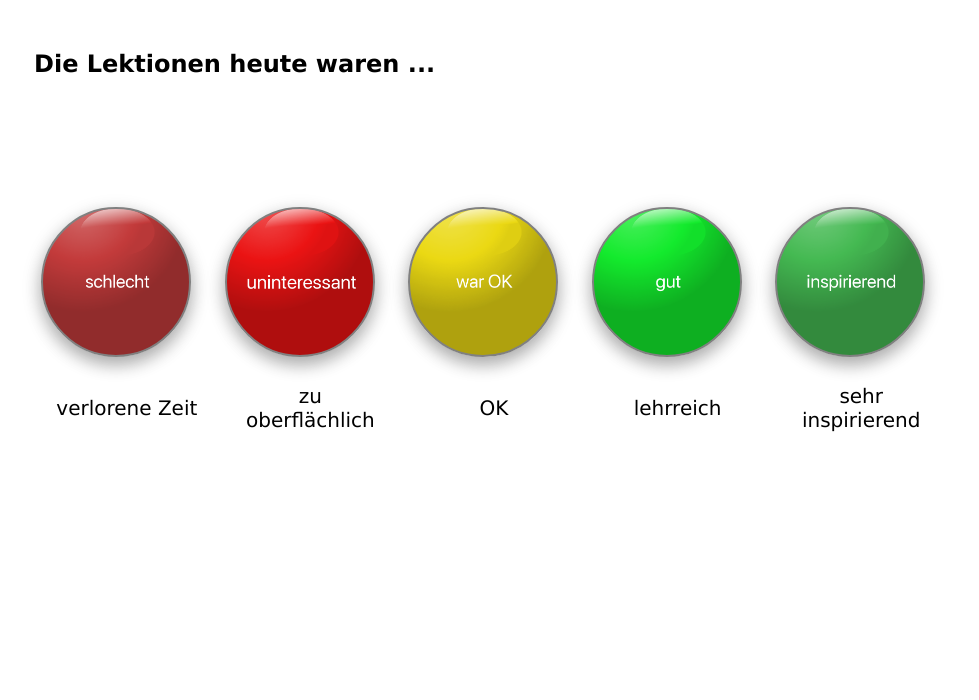
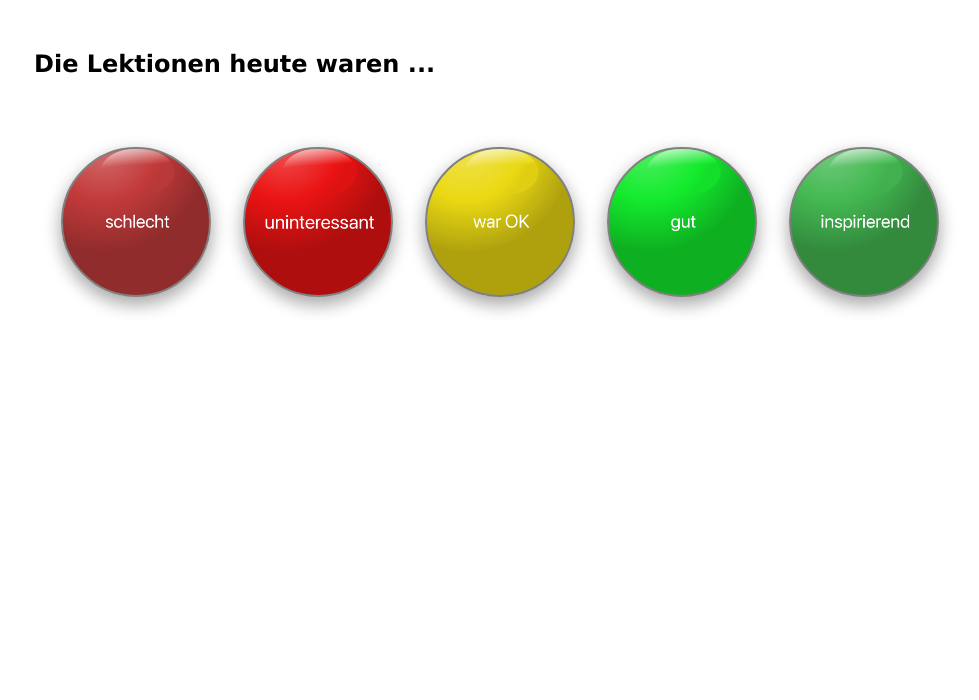
Before and after one commit to anawas/RateMyLessons, a PHP site: page / in a window 1280 px wide. Shown: the top 700 px of the page, without its empty margins (6-985 px from the left). Run offline with PHP 8.4, Linux system fonts and the light colour scheme.

Commit message:
Removed text because text is written on buttons

```diff
--- a/css/styles.css
+++ b/css/styles.css
@@ -26,7 +26,7 @@ table {
 
 td {
   margin: 0;
-  padding: 0;
+  padding-right: 0;
   text-align: center;
   width: 20%;
 }
@@ -42,7 +42,7 @@ td {
     margin: auto;
     position: absolute;
     left: 0px;
-    top:20%;
+    top:10%;
 }
 
 .rate-button {
--- a/home.html
+++ b/home.html
@@ -31,13 +31,6 @@
           <div class="rate-button very-good" data-rating="5"></div>
         </td>
       </tr>
-      <tr>
-        <td><p class="rating-text">verlorene Zeit</p></td>
-        <td><p class="rating-text">zu oberflächlich</p></td>
-        <td><p class="rating-text">OK</p></td>
-        <td><p class="rating-text">lehrreich</p></td>
-        <td><p class="rating-text">sehr inspirierend</p></td>
-        </tr>
       </table>
     </section>
     <script src="scripts/script.js"></script>
```
